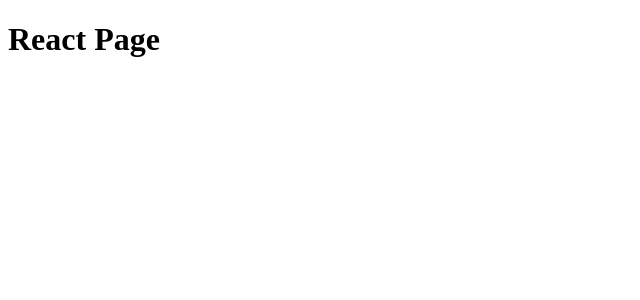
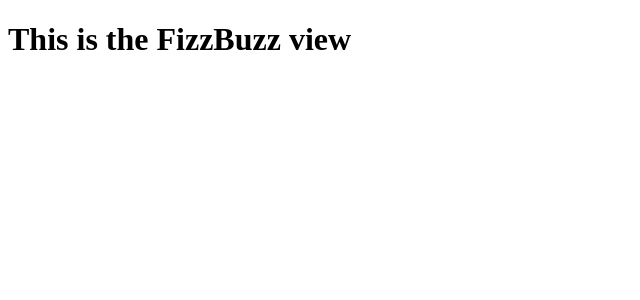
Before and after one commit to BjornBergquist/react-gh-pages, a React (Create React App) app: page /react-gh-pages/fizzbuzz in a window 1280 px wide. Shown: the top 300 px of the page, without its empty margins (0-640 px from the left). Built offline with nearby package versions, Linux system fonts and the light colour scheme.

Commit message:
Set up routing.

```diff
--- a/package.json
+++ b/package.json
@@ -9,6 +9,7 @@
     "@testing-library/user-event": "^12.8.3",
     "react": "^17.0.2",
     "react-dom": "^17.0.2",
+    "react-router-dom": "^5.2.0",
     "react-scripts": "4.0.3",
     "web-vitals": "^1.1.2"
   },
--- a/src/App.js
+++ b/src/App.js
@@ -1,9 +1,13 @@
+import React from 'react'
+import { Routing } from './Routes/Routing';
+
+
 
 function App() {
   return (
-    <div className="App">
-      <h1> React Page </h1>
-    </div>
+    <Routing>
+
+    </Routing>
   );
 }
 
--- /dev/null
+++ b/src/Routes/Routing.js
@@ -0,0 +1,16 @@
+import React from 'react'
+import { BrowserRouter as Router, Switch, Route } from 'react-router-dom'
+import { FizzBuzzView } from '../Views/FizzBuzzView'
+import { HomeView } from '../Views/HomeView'
+
+
+export const Routing = () => {
+    return (
+        <Router>
+            <Switch>
+                <Route exact path="/react-gh-pages/fizzbuzz" component={FizzBuzzView}/>
+                <Route component={HomeView}/>
+            </Switch>
+        </Router>
+    )
+}
--- /dev/null
+++ b/src/Views/FizzBuzzView.js
@@ -0,0 +1,9 @@
+import React from 'react'
+
+export const FizzBuzzView = () => {
+    return (
+        <div>
+            <h1> This is the FizzBuzz view </h1>
+        </div>
+    )
+}
--- /dev/null
+++ b/src/Views/HomeView.js
@@ -0,0 +1,9 @@
+import React from 'react'
+
+export const HomeView = () => {
+    return (
+        <div>
+            <h1> This is the home view. </h1>
+        </div>
+    )
+}
```
Also changed, not shown: src/Components/MyFirstComponent/MyFirstComponent.js (added, +9 -0 lines), 1 other file (tests, documents, lock files or other folders).
